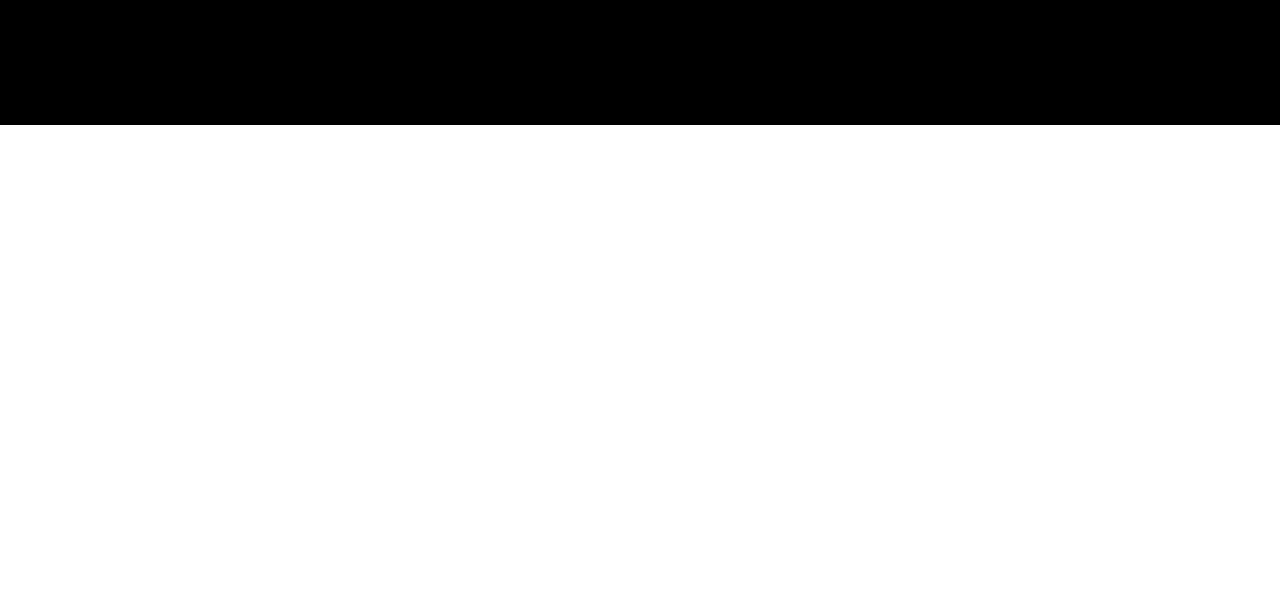
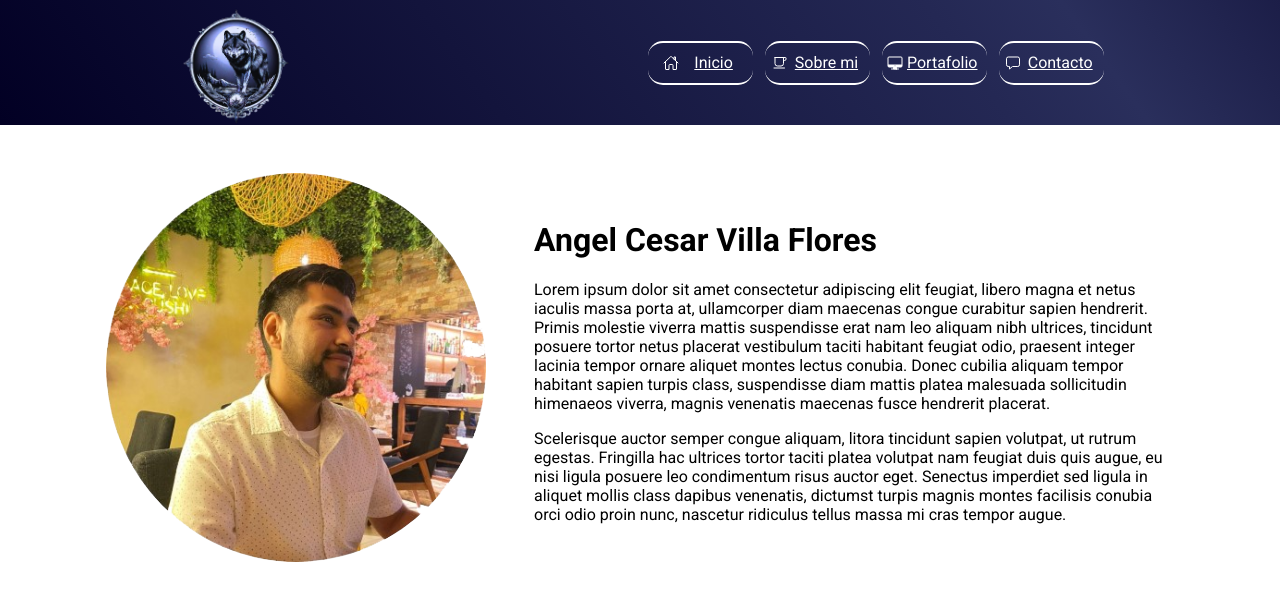
Before and after one commit to angdan62/mi-portafolio, a React app: page / in a window 1280 px wide. Built offline with nearby package versions, Linux system fonts and the light colour scheme.

Commit message:
ADD ELEMENTS

```diff
--- a/package.json
+++ b/package.json
@@ -10,6 +10,7 @@
     "react": "^18.3.1",
     "react-dom": "^18.3.1",
     "react-icon": "^1.0.0",
+    "react-icons": "^5.2.1",
     "react-router-dom": "^6.25.1",
     "react-scripts": "5.0.1",
     "web-vitals": "^2.1.4"
--- /dev/null
+++ b/src/components/AboutMe/AboutMe.module.css
@@ -0,0 +1,23 @@
+
+.aboutContainer{
+    width: 100%;
+    margin: 48px 0 48px 0;
+    display: flex;
+    align-items: center;
+    justify-content: center;
+    gap: 48px;
+    flex-wrap: wrap;
+}
+
+.aboutText{
+    width: 50%;
+}
+
+.aboutLogo{
+    width: 380px;
+}
+
+.aboutLogo img{
+    width: 100%;
+    border-radius: 50%;
+}
--- /dev/null
+++ b/src/components/AboutMe/index.jsx
@@ -0,0 +1,39 @@
+import styles from "./AboutMe.module.css";
+import photoMe from "../../img/title__profile__img.png";
+
+function AboutMe() {
+  return (
+    <>
+      <div className={styles.aboutContainer}>
+        <div className={styles.aboutLogo}>
+          <img src={photoMe} alt="AboutMe" />
+        </div>
+        <div className={styles.aboutText}>
+          <h1>Angel Cesar Villa Flores</h1>
+          <p>
+            Lorem ipsum dolor sit amet consectetur adipiscing elit feugiat,
+            libero magna et netus iaculis massa porta at, ullamcorper diam
+            maecenas congue curabitur sapien hendrerit. Primis molestie viverra
+            mattis suspendisse erat nam leo aliquam nibh ultrices, tincidunt
+            posuere tortor netus placerat vestibulum taciti habitant feugiat
+            odio, praesent integer lacinia tempor ornare aliquet montes lectus
+            conubia. Donec cubilia aliquam tempor habitant sapien turpis class,
+            suspendisse diam mattis platea malesuada sollicitudin himenaeos
+            viverra, magnis venenatis maecenas fusce hendrerit placerat.
+          </p>
+          <p>
+            Scelerisque auctor semper congue aliquam, litora tincidunt sapien
+            volutpat, ut rutrum egestas. Fringilla hac ultrices tortor taciti
+            platea volutpat nam feugiat duis quis augue, eu nisi ligula posuere
+            leo condimentum risus auctor eget. Senectus imperdiet sed ligula in
+            aliquet mollis class dapibus venenatis, dictumst turpis magnis
+            montes facilisis conubia orci odio proin nunc, nascetur ridiculus
+            tellus massa mi cras tempor augue.
+          </p>
+        </div>
+      </div>
+    </>
+  );
+}
+
+export default AboutMe;
--- a/src/components/Header/Header.module.css
+++ b/src/components/Header/Header.module.css
@@ -2,26 +2,24 @@
 .headerContainer{
     width: 100%;
     height: 125px;
-    background-color: black;
+    background: rgb(2,0,36);
+    background: linear-gradient(54deg, rgba(2,0,36,1) 0%, rgba(36,40,84,1) 74%, rgba(42,47,92,1) 84%, rgba(28,30,72,1) 100%);
     display: flex;
     justify-content: space-around;
     align-items: center;
 }
 
 .headerNav{
-    color: white;
-    font-size: 24px;
-    font-weight: bold;
-
     display: flex;
-    gap: 24px;
+    gap: 12px;
 }
 
-.headerNav a{
-    cursor: pointer;
+.headerLogo{
+    width: 120px;
+    margin-top: 12px;
+
 }
 
-.headerNavListElement{
-    list-style:none;
-
+.headerLogo img{
+    width: 100%;
 }
--- a/src/components/Header/index.jsx
+++ b/src/components/Header/index.jsx
@@ -1,12 +1,19 @@
+import HeaderLink from "../HeaderLink";
 import styles from "./Header.module.css";
+import logo from "./logo2.png";
+import { IoHomeOutline, IoChatboxOutline, IoCafeOutline, IoDesktopOutline } from "react-icons/io5";
 
 function Header(){
     return(<>
         <header className={styles.headerContainer}>
             <div className={styles.headerLogo}>
-                <img src="" alt="" />
+                <img src={logo} alt="Logo" />
             </div>
             <nav className={styles.headerNav}>
+                <HeaderLink url="./" logo={<IoHomeOutline />}>Inicio</HeaderLink>
+                <HeaderLink url="./aboutme" logo={<IoCafeOutline />}>Sobre mi</HeaderLink>
+                <HeaderLink url="./proyects" logo={<IoDesktopOutline />}>Portafolio</HeaderLink>
+                <HeaderLink url="./contact" logo={<IoChatboxOutline />}>Contacto</HeaderLink>
             </nav>
         </header>
     </>)
--- /dev/null
+++ b/src/components/HeaderLink/HeaderLink.module.css
@@ -0,0 +1,16 @@
+.container{
+    border: none;
+    border-bottom:2px solid #fff;
+    border-top:2px solid #fff;
+    border-radius: 15px;
+    width: 100px;
+    height: 40px;
+    color: #fff;
+    display: flex;
+    justify-content: space-evenly;
+    align-items: center;
+    padding-right: 5px;
+    box-shadow:
+    19px 21px 49px -33px rgba(0, 0, 0, 0.44)
+  ;
+}
--- /dev/null
+++ b/src/components/HeaderLink/index.jsx
@@ -0,0 +1,13 @@
+import styles from "./HeaderLink.module.css"
+import { Link } from "react-router-dom";
+
+function HeaderLink ({children, logo, url}){
+    return(
+        <Link to={url} className={styles.container}>
+            { logo }
+            <a className={styles.link}>{children}</a>
+        </Link>
+    )
+}
+
+export default HeaderLink;
--- /dev/null
+++ b/src/components/Main/index.jsx
@@ -0,0 +1,10 @@
+import AboutMe from "../AboutMe";
+import styles from "./main.module.css";
+
+function Main(){
+    return(<>
+        <AboutMe />
+    </>)
+}
+
+export default Main;
--- /dev/null
+++ b/src/components/NotFoundPage/NotFoundPage.module.css
@@ -0,0 +1,11 @@
+
+.container{
+    width: 100%;
+    display: flex;
+    justify-content: center;
+    align-items: center;
+}
+
+.container img{
+    width: 80%;
+}
--- /dev/null
+++ b/src/components/NotFoundPage/index.jsx
@@ -0,0 +1,12 @@
+import styles from "./NotFoundPage.module.css";
+import notFound from "./notFound.webp";
+
+function NotFoundPage(){
+    return(<>
+        <div className={styles.container}>
+            <img src={ notFound } alt="NotFound" />
+        </div>
+    </>)
+}
+
+export default NotFoundPage;
--- a/src/index.css
+++ b/src/index.css
@@ -3,4 +3,6 @@ body {
   font-family: "Roboto", "Open Sans", sans-serif;
   -webkit-font-smoothing: antialiased;
   -moz-osx-font-smoothing: grayscale;
+
+
 }
--- a/src/pages/Home.jsx
+++ b/src/pages/Home.jsx
@@ -1,9 +1,11 @@
 import Header from "../components/Header";
+import Main from "../components/Main";
 
 function Home(){
     return (
         <>
             <Header />
+            <Main />
         </>
     )
 }
--- a/src/pages/notFound.jsx
+++ b/src/pages/notFound.jsx
@@ -1,7 +1,10 @@
+import Header from "../components/Header";
+import NotFoundPage from "../components/NotFoundPage";
 
 function NotFound(){
     return(<>
-        <h1>Pagina no encontrada</h1>
+        <Header />
+        <NotFoundPage />
     </>)
 }
 
```
Also changed, not shown: public/error404.jpg (added), src/components/Header/logo2.png (added), src/components/Main/main.module.css (added), src/img/aboutme.jpg (added), src/img/title__profile__img.png (added), 2 other files.
